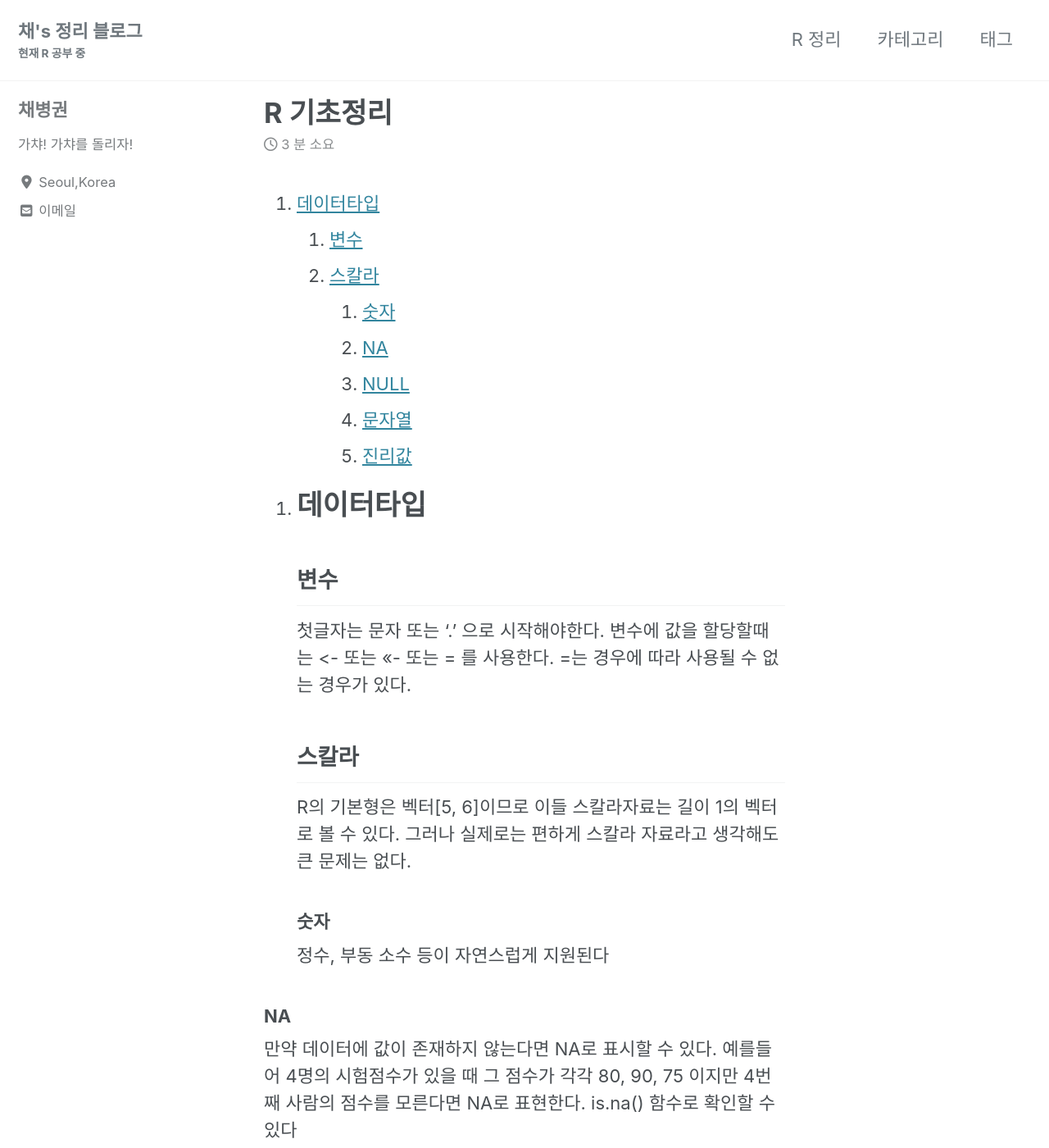
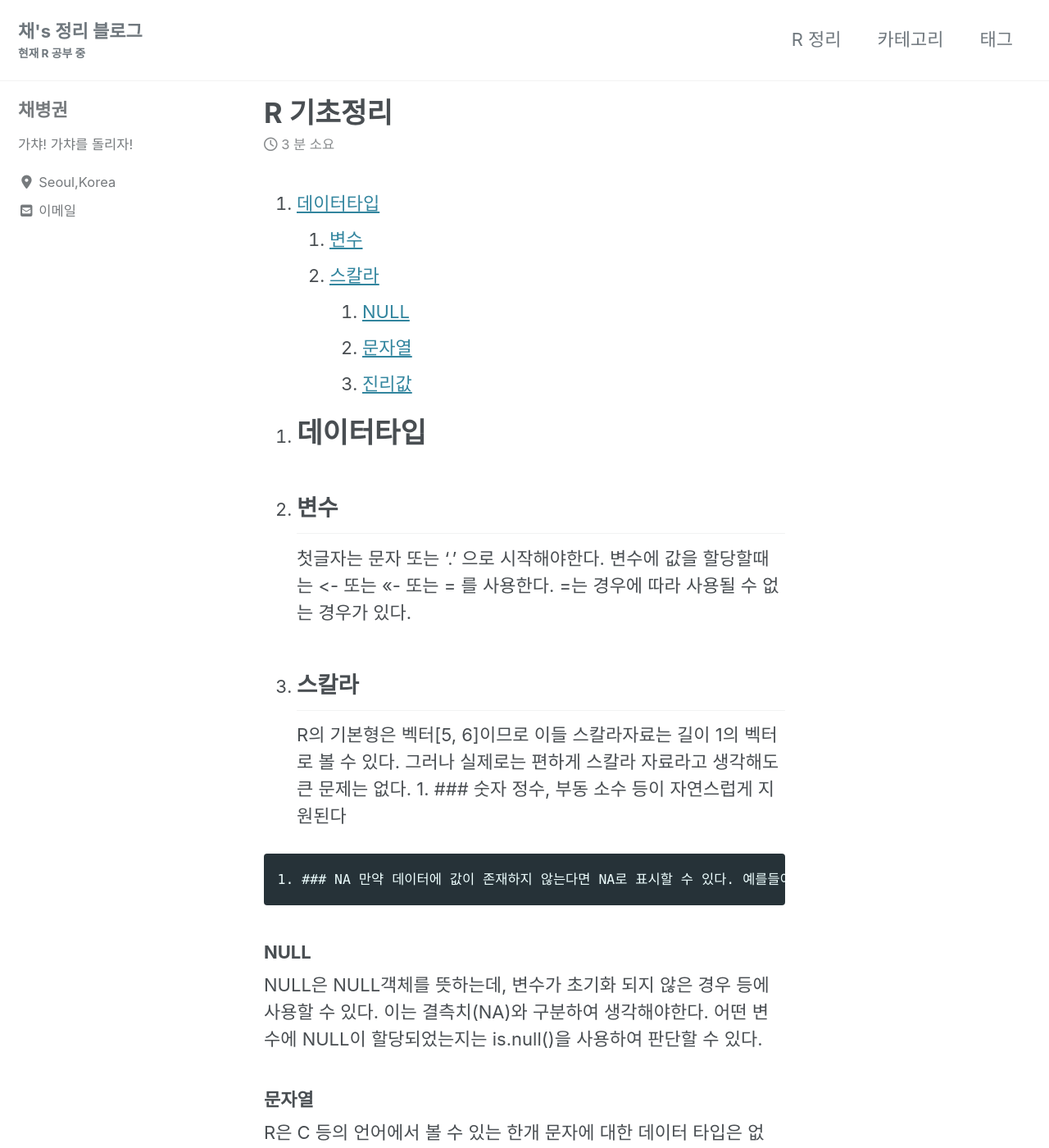
Before and after one commit to ByeongGwonChae/mynotebook, a Jekyll site: the page built from _posts/2020-01-01-R-first-note.md, in a window 1280 px wide and 1400 px high. Shown: the whole window at 82% size. Built offline with Jekyll 4.4.1, drawn with Linux system fonts in a browser that asks for light colours; cached includes are drawn as plain includes; nearby versions of some CDN libraries.

Commit message:
Update 2020-01-01-R-first-note.md

```diff
--- a/_posts/2020-01-01-R-first-note.md
+++ b/_posts/2020-01-01-R-first-note.md
@@ -9,15 +9,15 @@ tag:
 {:toc}
 
 1. # 데이터타입
-## 변수
+  1. ## 변수
 첫글자는 문자 또는 ‘.’ 으로 시작해야한다.
 변수에 값을 할당할때는 <- 또는 <<- 또는 = 를 사용한다. =는 경우에 따라 사용될 수 없는 경우가 있다.
-## 스칼라
+  1. ## 스칼라
 R의 기본형은 벡터[5, 6]이므로 이들 스칼라자료는 길이 1의 벡터로 볼 수 있다. 그러나 실제로는 편하게 스칼라 자료라고 생각해도 큰 문제는 없다.
-### 숫자
+    1. ### 숫자
 정수, 부동 소수 등이 자연스럽게 지원된다
 
-### NA
+    1. ### NA
 만약 데이터에 값이 존재하지 않는다면 NA로 표시할 수 있다. 예를들어 4명의 시험점수가 있을 때 그 점수가 각각 80, 90, 75 이지만 4번째 사람의 점수를 모른다면 NA로 표현한다.
 is.na() 함수로 확인할 수 있다
 
```
